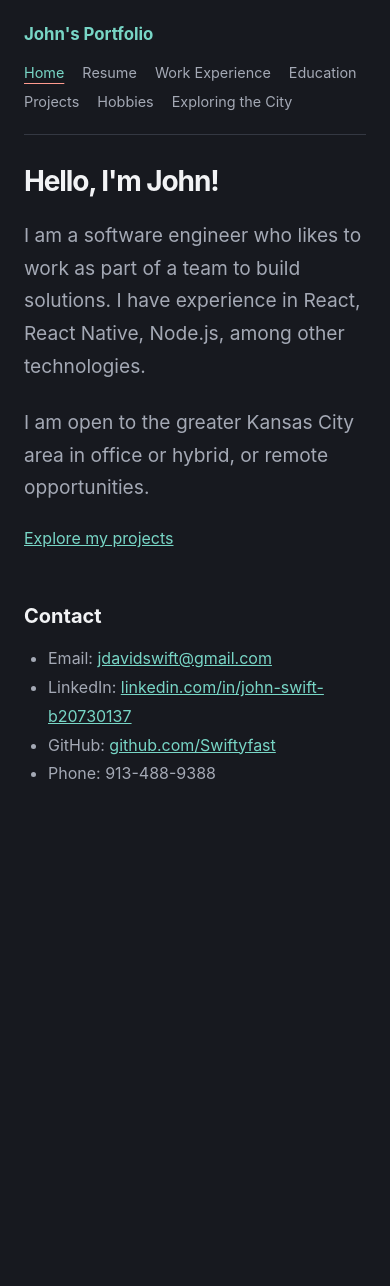
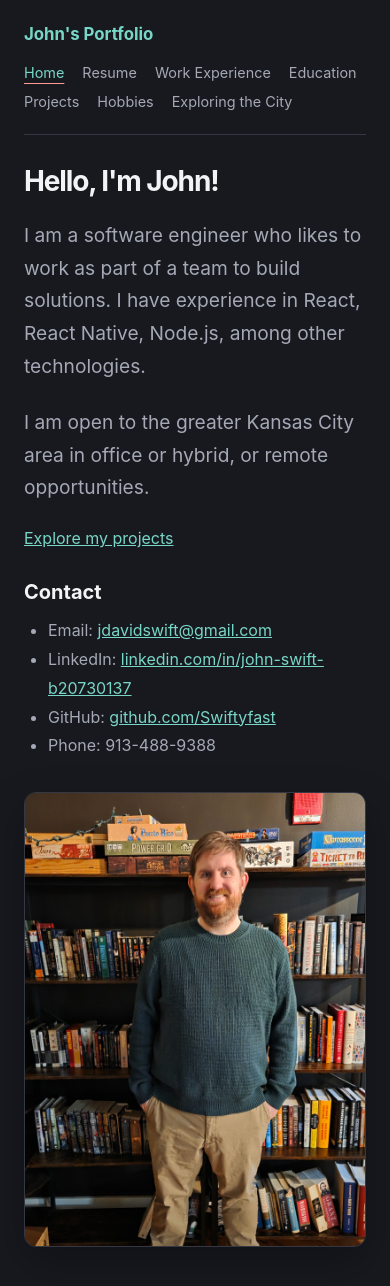
Before and after one commit to Swiftyfast/Johns-Portfolio, a React (Vite) app: page / in a window 390 px wide. Shown: the top 1286 px of the page. Before the commit the page ends 852 px from the top, so only its background shows below. Built offline with nearby package versions, Linux system fonts and the light colour scheme.

Commit message:
feat: add picture

```diff
--- a/src/pages/EducationPage.jsx
+++ b/src/pages/EducationPage.jsx
@@ -1,3 +1,15 @@
 export default function EducationPage() {
-  return <h1>Education</h1>;
+  return (
+    <div>
+      <h1>Education</h1>
+      <section>
+        <h2>Centriq Training, Kansas City, MO - Full stack developer boot camp</h2>
+        <p>October 2020 - February 2021</p>
+        <p>
+          A full stack development boot camp that taught HTML, CSS,
+          JavaScript, MVC, C#, and SQL.
+        </p>
+      </section>
+    </div>
+  );
 }
--- a/src/pages/HobbiesPage.jsx
+++ b/src/pages/HobbiesPage.jsx
@@ -7,6 +7,11 @@ const fictionRecommendations = [
   { title: "Ancillary Justice", author: "Ann Leckie", coverId: 7355949 },
   { title: "The Topeka School", author: "Ben Lerner", coverId: 8909586 },
   { title: "The Gone World", author: "Tom Sweterlitsch", coverId: 8808811 },
+];
+const nonfictionRecommendations = [
+  { title: "1491", author: "Charles C. Mann", coverId: 803118 },
+  { title: "Grant", author: "Ron Chernow", coverId: 11521312 },
+  { title: "Endurance", author: "Alfred Lansing", coverId: 542833 },
 ];
 
 function BookRecommendation({ book }) {
@@ -96,10 +101,12 @@ export default function HobbiesPage() {
                     onClick={() => setSelectedDetail(
                       option === "Recommend fiction"
                         ? { title: option, books: fictionRecommendations }
-                        : {
-                            title: option,
-                            description: "Book recommendations coming soon.",
-                          },
+                        : option === "Recommended non-fiction"
+                          ? { title: option, books: nonfictionRecommendations }
+                          : {
+                              title: option,
+                              description: "Book recommendations coming soon.",
+                            },
                     )}
                     type="button"
                   >
--- a/src/pages/HomePage.jsx
+++ b/src/pages/HomePage.jsx
@@ -1,8 +1,12 @@
 import { Link } from "react-router";
+
+const headshot = new URL("../assets/john_portfolio_1.jpg", import.meta.url).toString();
 
 export default function HomePage() {
   return (
     <div className="home-page">
+      <div className="home-hero">
+        <div className="home-copy">
           <h1>Hello, I'm John!</h1>
           <p className="home-intro">
             I am a software engineer who likes to work as part of a team to build solutions. I have experience in React, React Native, Node.js, among other technologies.
@@ -11,6 +15,7 @@ export default function HomePage() {
           <p className="home-projects-link">
             <Link to="/projects">Explore my projects</Link>
           </p>
+
           <section aria-labelledby="home-contact-heading" className="home-contact">
             <h2 id="home-contact-heading">Contact</h2>
             <ul>
@@ -37,5 +42,14 @@ export default function HomePage() {
             </ul>
           </section>
         </div>
+        <div className="home-photo-wrap">
+          <img
+            alt="John standing in front of a bookshelf"
+            className="home-photo"
+            src={headshot}
+          />
+        </div>
+      </div>
+    </div>
   );
 }
--- a/src/styles/global.css
+++ b/src/styles/global.css
@@ -95,12 +95,38 @@ a:focus-visible {
   line-height: 1;
 }
 
+.home-hero {
+  display: grid;
+  grid-template-columns: minmax(0, 1.5fr) minmax(260px, 0.9fr);
+  gap: 32px;
+  align-items: center;
+}
+
+.home-copy {
+  min-width: 0;
+}
+
 .home-intro {
   max-width: 720px;
   margin: 24px 0 0;
   color: var(--color-muted);
   font-size: clamp(1.2rem, 2.5vw, 1.5rem);
   line-height: 1.7;
+}
+
+.home-photo-wrap {
+  display: flex;
+  justify-content: center;
+}
+
+.home-photo {
+  display: block;
+  width: min(100%, 420px);
+  height: auto;
+  border: 1px solid var(--color-border);
+  border-radius: 12px;
+  box-shadow: 0 16px 40px rgb(0 0 0 / 28%);
+  object-fit: cover;
 }
 
 .home-projects-link {
@@ -113,7 +139,7 @@ a:focus-visible {
 }
 
 .home-contact {
-  margin-top: 56px;
+  margin-top: 32px;
 }
 
 .home-contact h2 {
@@ -122,7 +148,7 @@ a:focus-visible {
 }
 
 .home-contact ul {
-  margin: 16px 0 0;
+  margin: 12px 0 0;
   padding-left: 1.5rem;
   color: var(--color-muted);
   line-height: 1.8;
@@ -436,6 +462,14 @@ a:focus-visible {
     gap: 12px 18px;
   }
 
+  .home-hero {
+    grid-template-columns: 1fr;
+  }
+
+  .home-photo {
+    width: min(100%, 360px);
+  }
+
   .exploring-city-content {
     grid-template-columns: 1fr;
   }
```
Also changed, not shown: src/assets/john_portfolio_1.jpg (added). Lines whose indentation alone changed are shown as unchanged.
